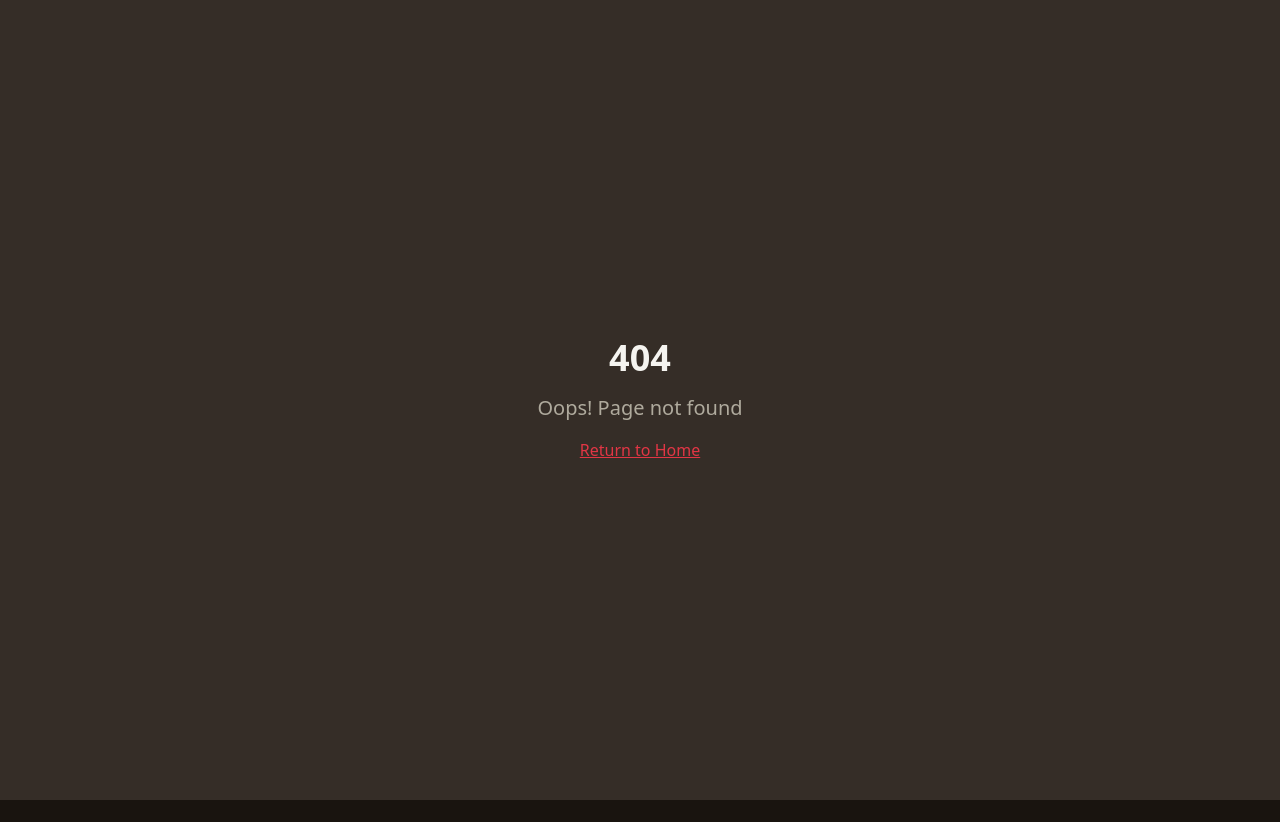
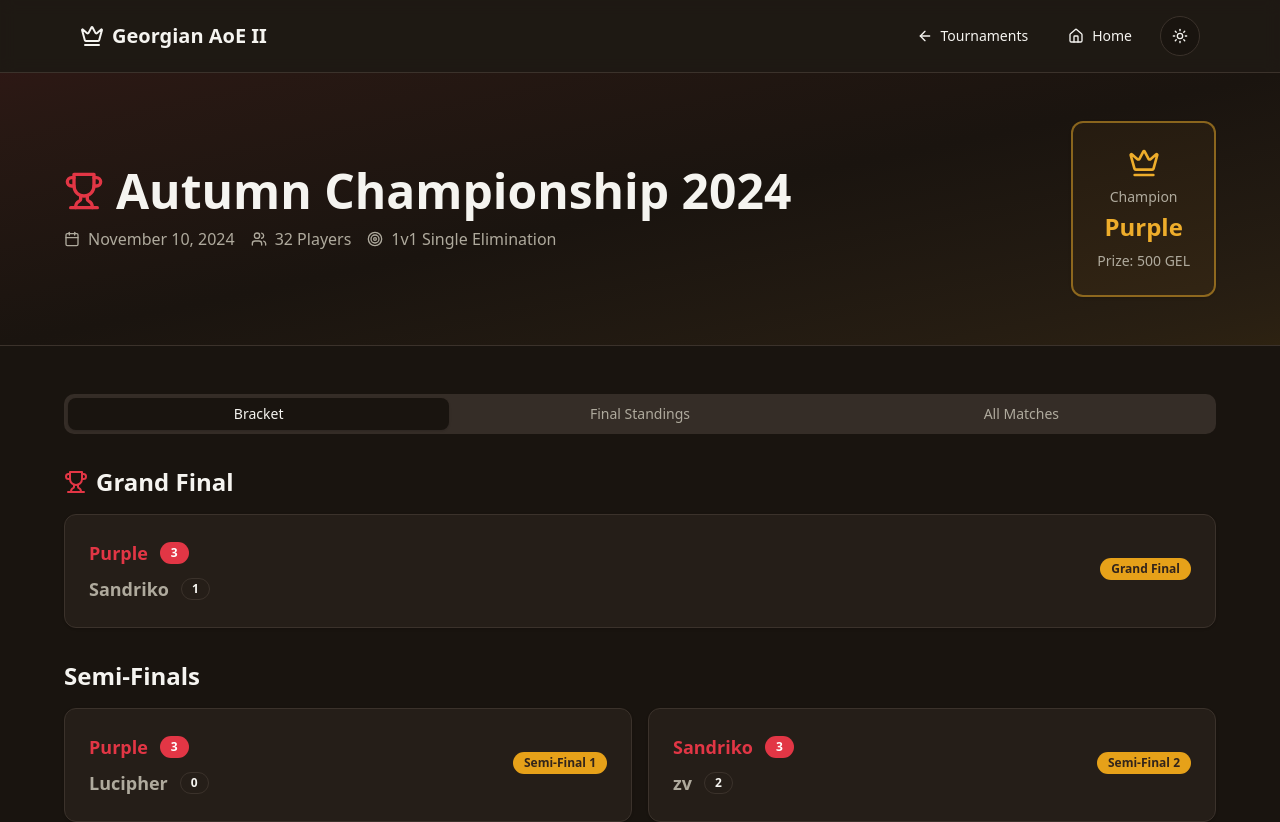
Before and after one commit to Dito-Orkodashvili/aoe, a Next.js app: page /tournaments/1 in a window 1280 px wide. Before the commit this address had no page. Shown: the top 822 px of the page. Before the commit the page ends 800 px from the top, so only its background shows below. Built offline with nearby package versions, Linux system fonts and the light colour scheme.

Commit message:
Add tournament details page

```diff
--- a/src/app/tournament-details/page.tsx
+++ b/src/app/tournaments/[tournamentId]/page.tsx
@@ -6,7 +6,7 @@ import { Trophy, Calendar, Users, Crown, Home, ArrowLeft, Award, Target } from "
 import { Tabs, TabsContent, TabsList, TabsTrigger } from "@/components/ui/tabs";
 import Link from "next/link";
 
-const TournamentDetail = () => {
+const TournamentDetails = () => {
     const tournament = {
         title: "Autumn Championship 2024",
         date: "November 10, 2024",
@@ -84,7 +84,7 @@ const TournamentDetail = () => {
             {/* Header with Navigation */}
             <header className="border-b border-border bg-card/50 backdrop-blur-sm sticky top-0 z-40">
                 <div className="container mx-auto max-w-6xl px-4 py-4 flex justify-between items-center">
-                    <Link href="/" className="flex items-center gap-2 text-xl font-bold text-foreground hover:text-primary transition-colors">
+                    <Link href="/public" className="flex items-center gap-2 text-xl font-bold text-foreground hover:text-primary transition-colors">
                         <Crown className="w-6 h-6" />
                         Georgian AoE II
                     </Link>
@@ -279,4 +279,4 @@ const TournamentDetail = () => {
     );
 };
 
-export default TournamentDetail;
+export default TournamentDetails;
```
